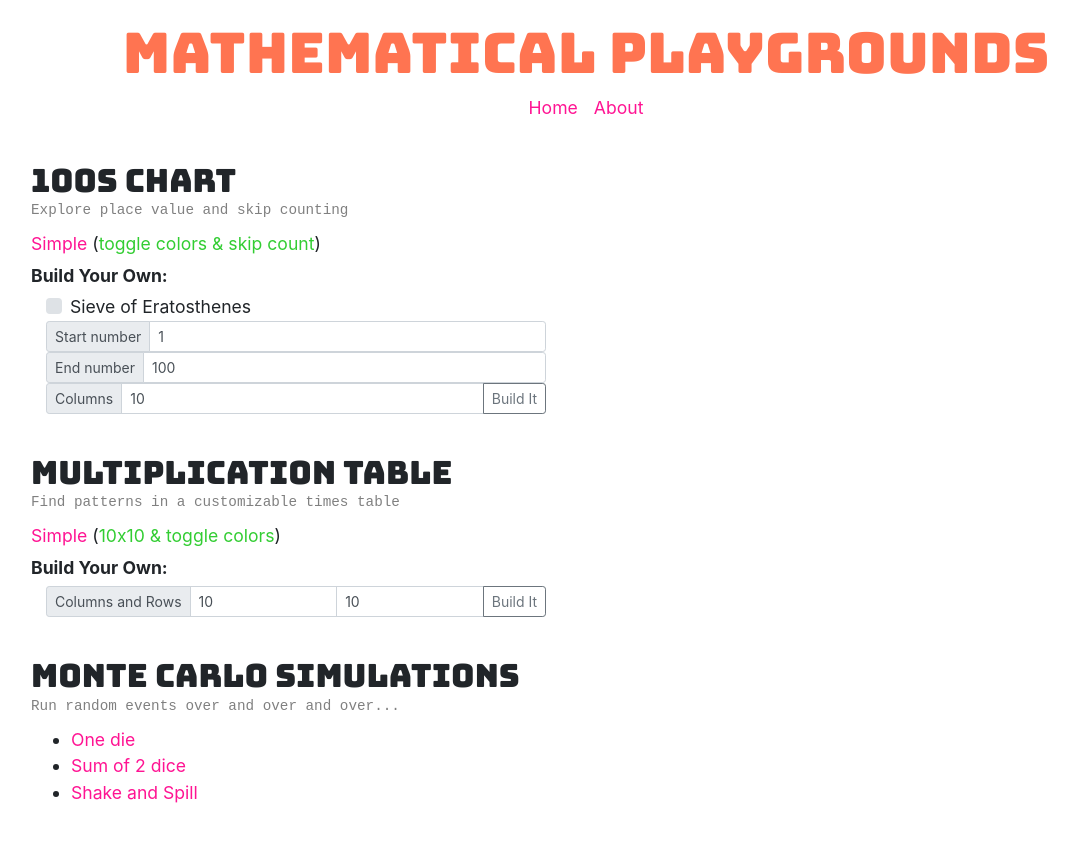
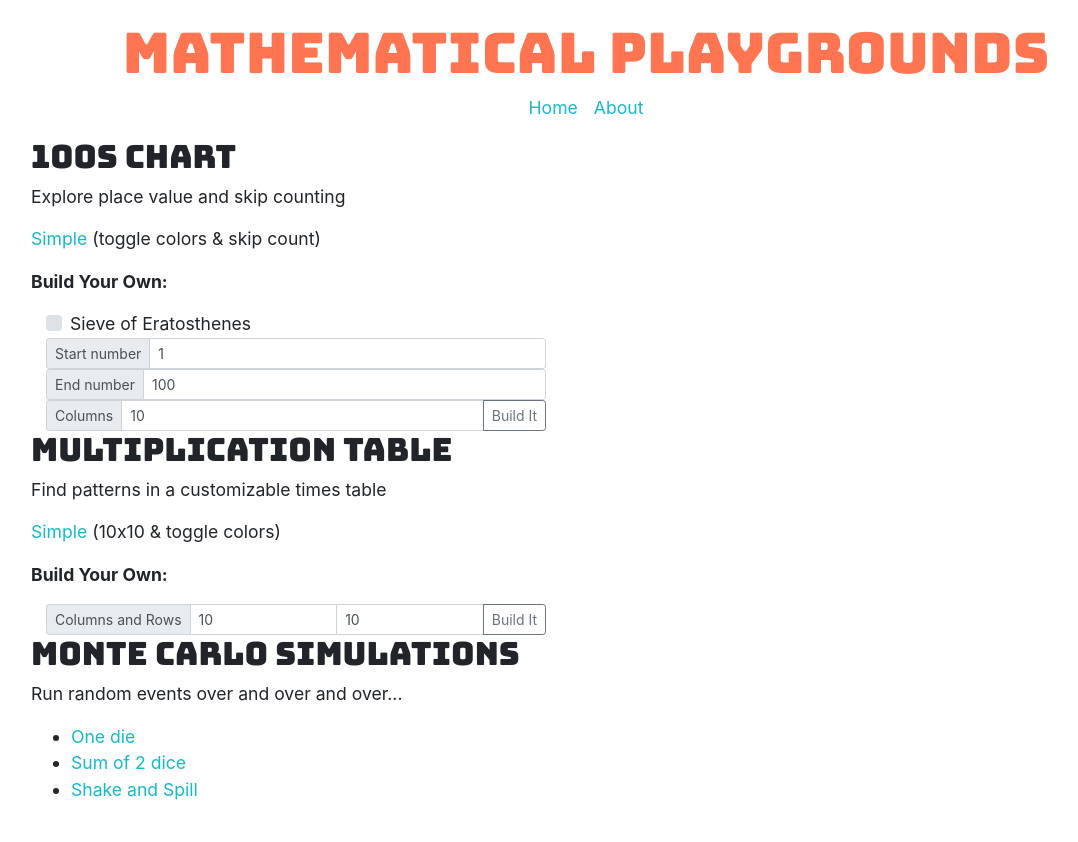
Before and after one commit to TylerAuer/math-tools, a Jekyll site: the page built from index.md, in a window 1280 px wide. Shown: the top 842 px of the page, without its empty margins (54-1132 px from the left). Built offline with Jekyll 4.4.1, drawn with Linux system fonts in a browser that asks for light colours; nearby versions of some CDN libraries; comment, search, counter and statistics services are not loaded.

Commit message:
header styles

```diff
--- a/_includes/header.html
+++ b/_includes/header.html
@@ -19,6 +19,8 @@
     </div>
 </header>
 <script>
+
+    // cycles the header through colors
     const colorCycle = [
         "rgb(255, 230, 0)",
         "rgb(92, 221, 41)",
--- a/_sass/main.scss
+++ b/_sass/main.scss
@@ -30,6 +30,10 @@ h6 {
   font-family: $hFont;
 }
 
+a {
+  color: $theme-blue;
+}
+
 //////////////////////////////////
 // Header
 //////////////////////////////////
--- a/assets/css/index.scss
+++ b/assets/css/index.scss
@@ -28,37 +28,6 @@ body {
   max-width: 500px;
 }
 
-a {
-  color: deeppink;
-}
-
-a:hover {
-  text-decoration: none;
-  color: darkblue;
-  font-weight: bolder;
-}
-
-h2 {
-  margin-top: 40px;
-  margin-bottom: 0px;
-}
-
-p {
-  margin-bottom: 5px;
-}
-
-.accent-text {
-  color: limegreen;
-  font-size: 1em;
-}
-
-.description {
-  font-family: monospace;
-  color: grey;
-  margin-top: 0px;
-  margin-bottom: 10px;
-}
-
 .lead {
   color: dimgray;
 }
```
Also changed, not shown: 4 other files.
